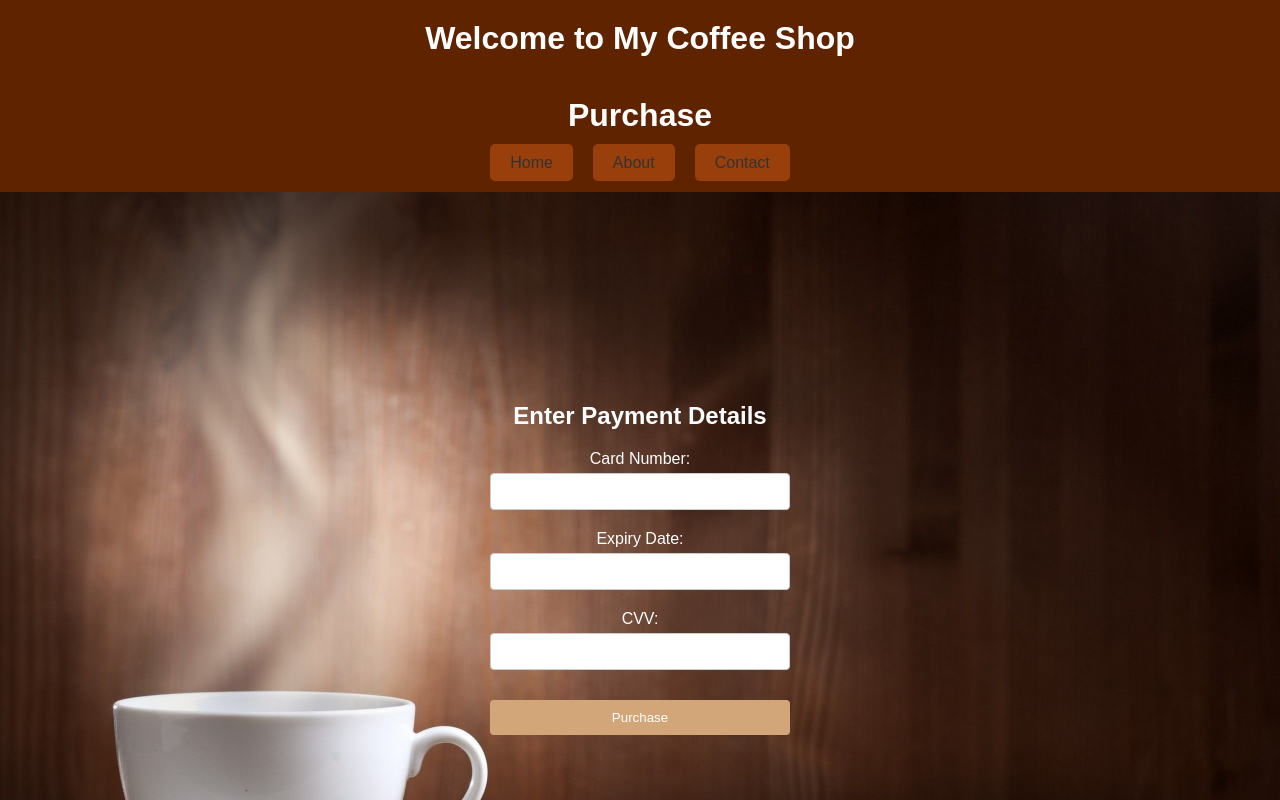
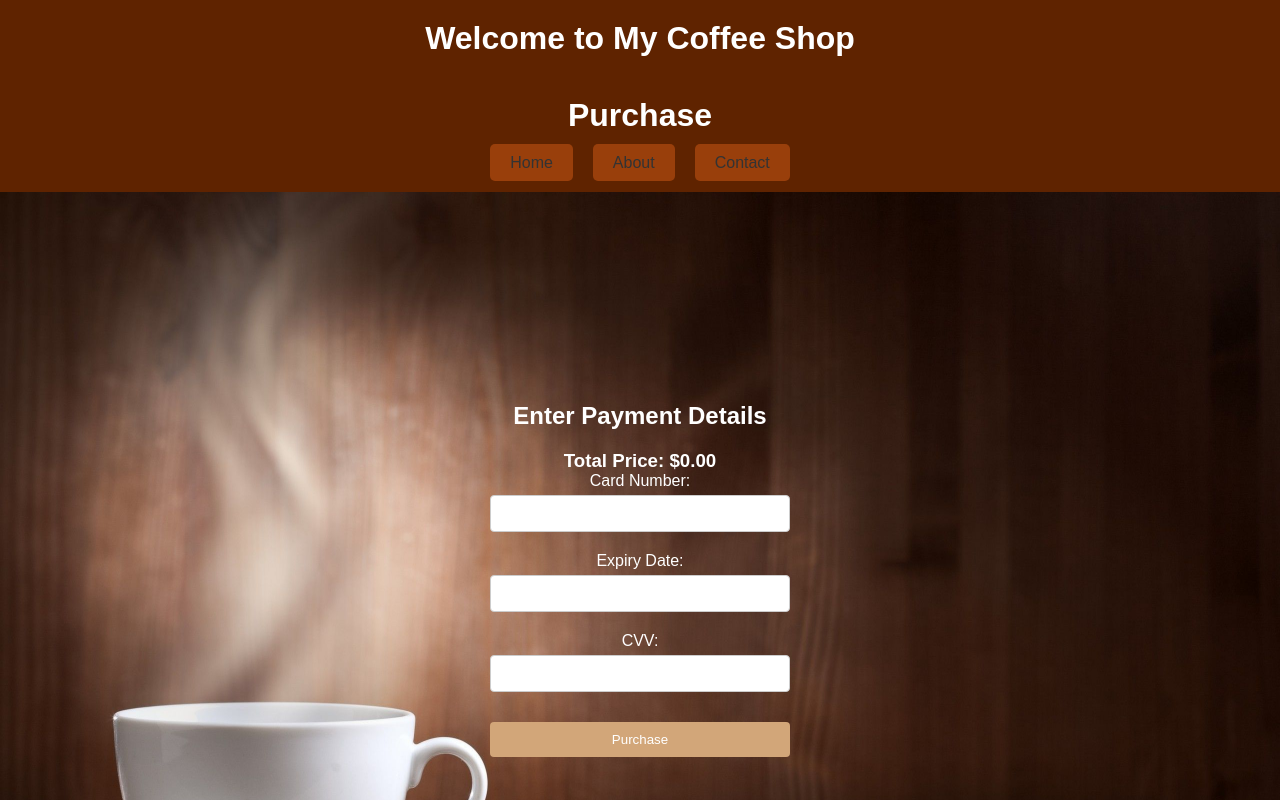
Before and after one commit to StenKuusk/projekt-veebipood, a React (Create React App) app: page /purchase in a window 1280 px wide. Shown: the top 800 px of the page. Built offline with nearby package versions, Linux system fonts and the light colour scheme.

Commit message:
You can now see final cart price in purchase page

```diff
--- a/src/components/purchase.js
+++ b/src/components/purchase.js
@@ -1,9 +1,12 @@
 import React from 'react';
-import { Link } from 'react-router-dom';
+import { Link, useLocation } from 'react-router-dom';
 import '../App.css';
 import './purchase.css';
 
 function PurchasePage() {
+  const location = useLocation();
+  const totalPrice = location.state ? location.state.totalPrice : 0;
+
   return (
     <div>
       <header>
@@ -17,6 +20,7 @@ function PurchasePage() {
 
       <section className="purchase-section">
         <h2>Enter Payment Details</h2>
+        <h3>Total Price: ${totalPrice.toFixed(2)}</h3>
         <form action="/success">
           <label htmlFor="card-number">Card Number:</label>
           <input type="text" id="card-number" name="card-number" required />
@@ -24,7 +28,7 @@ function PurchasePage() {
           <input type="text" id="expiry-date" name="expiry-date" required />
           <label htmlFor="cvv">CVV:</label>
           <input type="text" id="cvv" name="cvv" required />
-          <button  class="submit" type="submit">Purchase</button>
+          <button className="submit" type="submit">Purchase</button>
         </form>
       </section>
 
--- a/src/components/shop.js
+++ b/src/components/shop.js
@@ -1,5 +1,5 @@
 import React, { useState } from 'react';
-import { Link } from 'react-router-dom';
+import { Link, useNavigate } from 'react-router-dom';
 import '../App.css';
 import './shop.css';
 
@@ -7,6 +7,7 @@ function ShopPage() {
   const [cart, setCart] = useState([]);
   const prices = { 'Classic': 9.99, 'Quality': 12.99 };
   const totalPrice = cart.reduce((total, item) => total + prices[item], 0);
+  const navigate = useNavigate();
 
   const addToCart = (product) => {
     setCart(currentCart => [...currentCart, product]);
```
